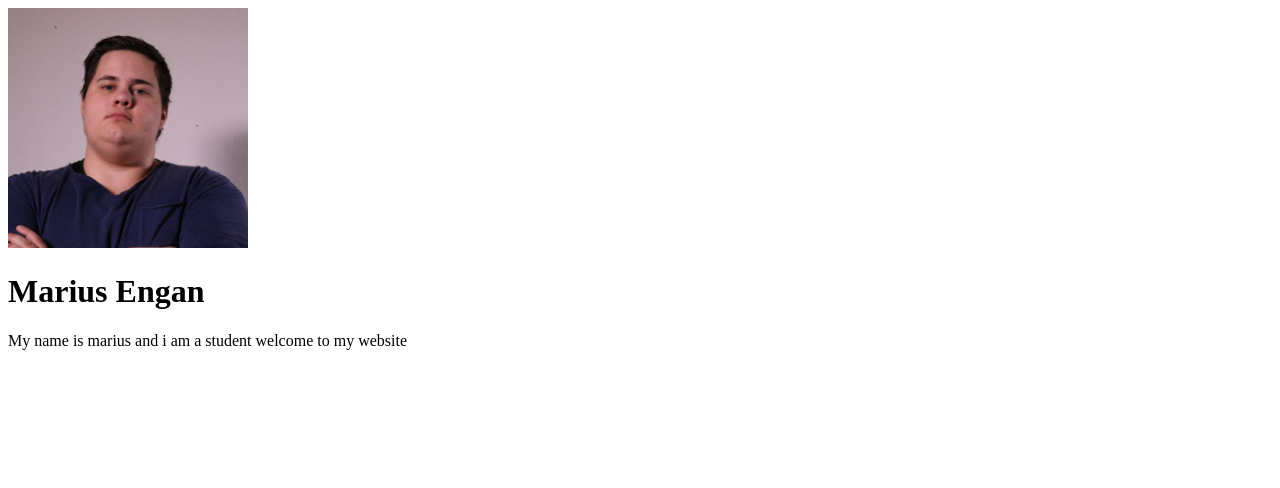
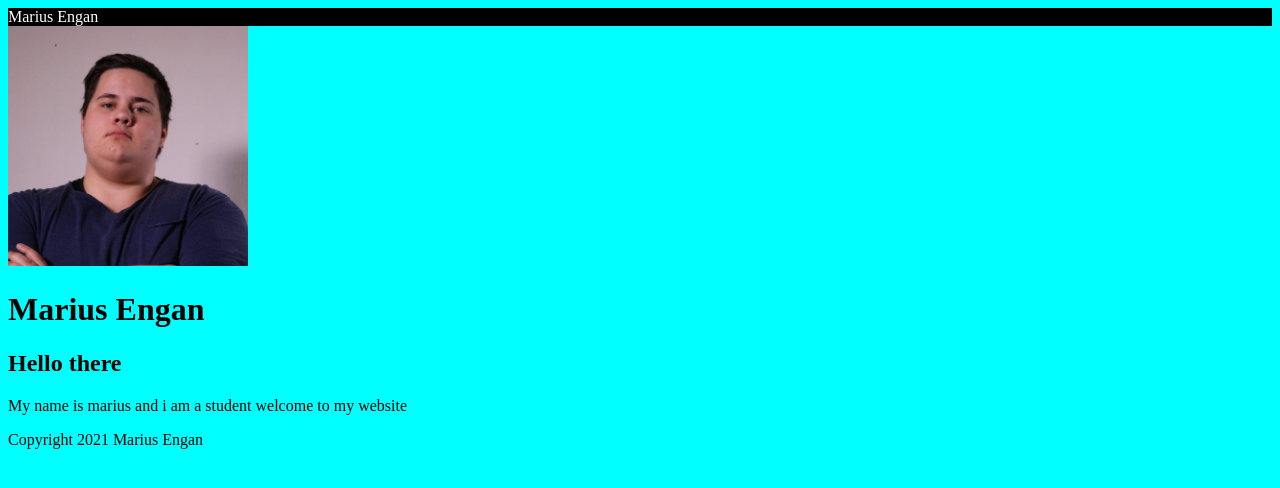
Before and after one commit to RealEngan/mariuswebsite, a plain HTML site: page index.html in a window 1280 px wide. Drawn offline with Linux system fonts and the light colour scheme.

Commit message:
update. added styles css

```diff
--- /dev/null
+++ b/css/styles.css
@@ -0,0 +1,7 @@
+body {
+  background-color: aqua;
+}
+.page-header {
+  background-color: black;
+  color: white;
+}
--- a/index.html
+++ b/index.html
@@ -4,15 +4,25 @@
     <meta charset="UTF-8">
     <meta http-equiv="X-UA-Compatible" content="IE=edge">
     <meta name="viewport" content="width=device-width, initial-scale=1.0">
+   <link rel="stylesheet" href="./css/styles.css">
     <title>Marius Website</title>
 </head>
 <body>
-    <img
+    <header class="page-header">Marius Engan</header>
+
+    <main>
+        <img
         src="./images/marius-engan.jpeg"
         alt="phot of Marius Engan"
         width="240"
     />
     <h1>Marius Engan</h1>
+    <h2>Hello there</h2>
     <p>My name is marius and i am a student welcome to my website</p>
+    </main>
+    <footer>
+Copyright 2021 Marius Engan
+    </footer>
+
 </body>
 </html>
```
